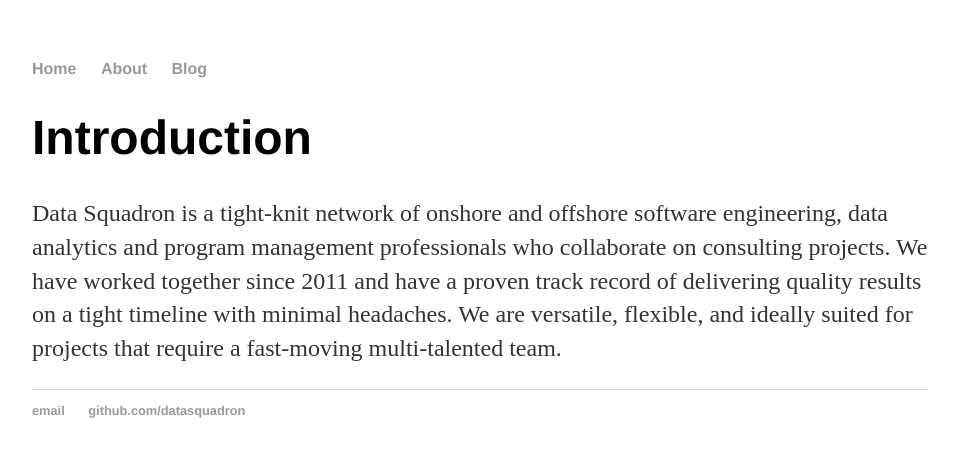
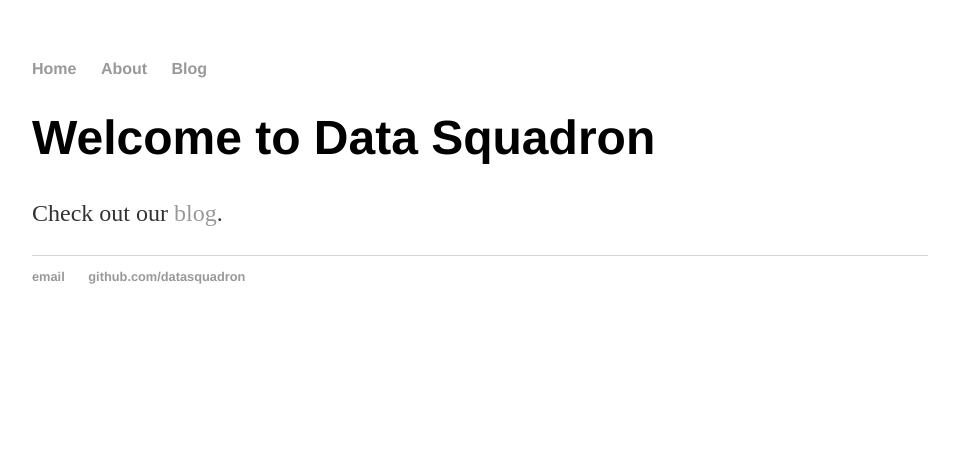
Before and after one commit to datasquadron/datasquadron.github.io, a Jekyll site: the page built from index.html, in a window 1280 px wide. Shown: the top 457 px of the page, without its empty margins (160-1119 px from the left). Built offline with Jekyll 4.4.1, drawn with Linux system fonts in a browser that asks for light colours.

```diff
--- a/index.html
+++ b/index.html
@@ -1,8 +1,8 @@
 ---
 layout: default
-title: Data Squadron Introduction
+title: Welcome to Data Squadron
 ---
 <div class="blurb">
-	<h1>Introduction</h1>
-	<p>Data Squadron is a tight-knit network of onshore and offshore software engineering, data analytics and program management professionals who collaborate on consulting projects. We have worked together since 2011 and have a proven track record of delivering quality results on a tight timeline with minimal headaches. We are versatile, flexible, and ideally suited for projects that require a fast-moving multi-talented team.</p>
+	<h1>Welcome to Data Squadron</h1>
+	<p>Check out our <a href="blog">blog</a>.</p>
 </div><!-- /.blurb -->
```
Also changed, not shown: about.html (added, +8 -0 lines).
